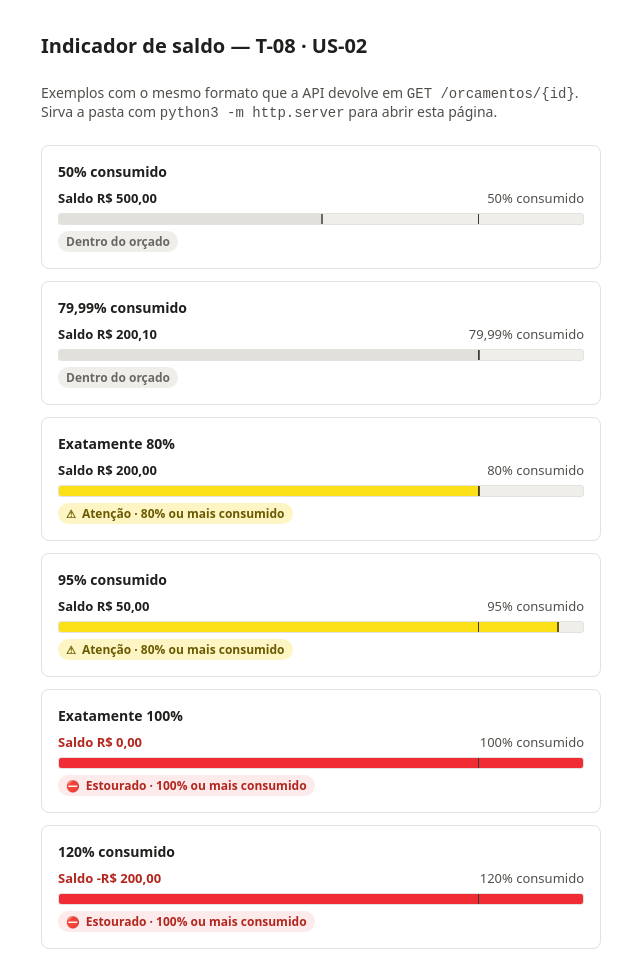
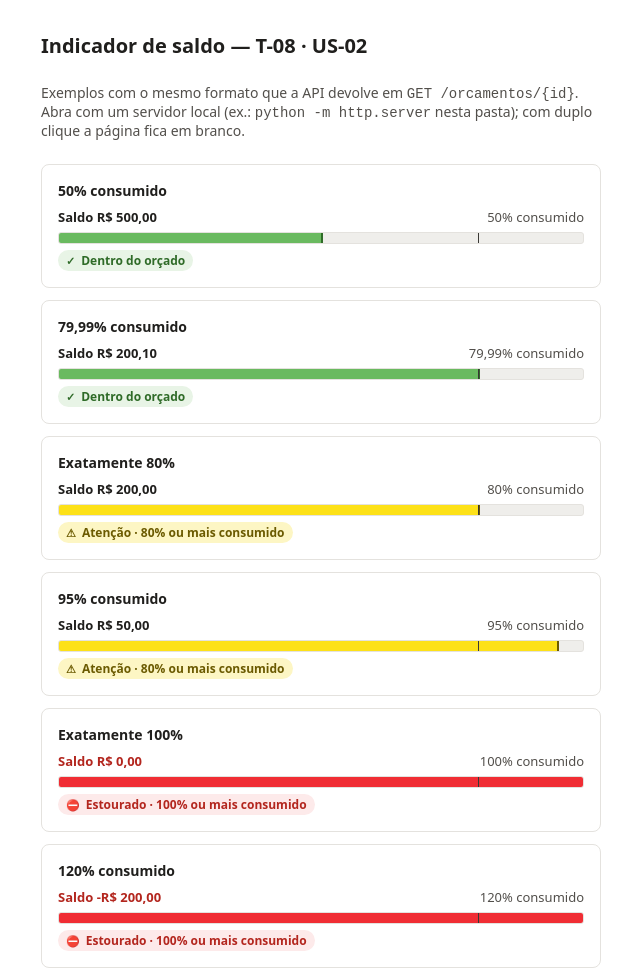
Before and after one commit to mmenegazgabi/Pratica-em-ES-MDCA, a plain HTML site: page Frontend/Financeiro/componentes/indicador-saldo.demo.html in a window 1280 px wide. Shown: the whole page, without its empty margins (319-959 px from the left). Drawn offline with Linux system fonts and the light colour scheme.

Commit message:
T-08 [US-02] cor neutra verde abaixo de 80%
Atende o criterio: < 80% verde, 80-99% amarelo, >= 100% vermelho

```diff
--- a/Frontend/Financeiro/componentes/indicador-saldo.css
+++ b/Frontend/Financeiro/componentes/indicador-saldo.css
@@ -1,16 +1,9 @@
-/* T-08 · US-02 — Indicador de saldo com alerta em 80% (amarelo) e 100% (vermelho).
-   Cores seguem os tokens de status do design system MDCA; os valores após a
-   vírgula são o fallback quando a página não carrega o design system. */
+/* T-08 · US-02 — Indicador de saldo.
+   Faixas: < 80% verde (neutra) · 80–99% amarelo (alerta) · ≥ 100% vermelho (crítica).
+   As cores vêm do JS (indicador-saldo.js → CORES) nas variáveis
+   --indicador-cor, --indicador-cor-texto e --indicador-cor-fundo. */
 
 .indicador-saldo {
-  --indicador-normal: var(--color-neutral-600, #6b6864);
-  --indicador-normal-fundo: var(--color-neutral-300, #e2e0dc);
-  --indicador-atencao: var(--status-pending, #fde118);
-  --indicador-atencao-texto: #6b5a00;
-  --indicador-atencao-fundo: #fdf6c4;
-  --indicador-estourado: var(--status-rejected, #f02d34);
-  --indicador-estourado-texto: #b3261e;
-  --indicador-estourado-fundo: #fdeaea;
   --indicador-trilho: var(--color-neutral-200, #efeeeb);
   --indicador-borda: var(--color-divider, #e4e2de);
 
@@ -48,8 +41,8 @@
 
 .indicador-saldo__preenchimento {
   height: 100%;
-  background: var(--indicador-normal-fundo);
-  border-right: 2px solid var(--indicador-normal);
+  background: var(--indicador-cor);
+  border-right: 2px solid var(--indicador-cor-texto);
   transition: width 0.2s ease;
 }
 
@@ -72,8 +65,8 @@
   border-radius: 999px;
   font-size: 12px;
   font-weight: 600;
-  color: var(--indicador-normal);
-  background: var(--indicador-trilho);
+  color: var(--indicador-cor-texto);
+  background: var(--indicador-cor-fundo);
 }
 
 .indicador-saldo__icone {
@@ -81,28 +74,6 @@
   line-height: 1;
 }
 
-/* — Atenção: 80% ou mais — */
-.indicador-saldo--atencao .indicador-saldo__preenchimento {
-  background: var(--indicador-atencao);
-  border-right-color: var(--indicador-atencao-texto);
+.indicador-saldo--estourado .indicador-saldo__saldo {
+  color: var(--indicador-cor-texto);
 }
-
-.indicador-saldo--atencao .indicador-saldo__alerta {
-  color: var(--indicador-atencao-texto);
-  background: var(--indicador-atencao-fundo);
-}
-
-/* — Estourado: 100% ou mais — */
-.indicador-saldo--estourado .indicador-saldo__preenchimento {
-  background: var(--indicador-estourado);
-  border-right-color: var(--indicador-estourado-texto);
-}
-
-.indicador-saldo--estourado .indicador-saldo__alerta {
-  color: var(--indicador-estourado-texto);
-  background: var(--indicador-estourado-fundo);
-}
-
-.indicador-saldo--estourado .indicador-saldo__saldo {
-  color: var(--indicador-estourado-texto);
-}
--- a/Frontend/Financeiro/componentes/indicador-saldo.demo.html
+++ b/Frontend/Financeiro/componentes/indicador-saldo.demo.html
@@ -18,7 +18,7 @@
   <main>
     <h1>Indicador de saldo — T-08 · US-02</h1>
     <p>Exemplos com o mesmo formato que a API devolve em <code>GET /orcamentos/{id}</code>.
-       Sirva a pasta com <code>python3 -m http.server</code> para abrir esta página.</p>
+       Abra com um servidor local (ex.: <code>python -m http.server</code> nesta pasta); com duplo clique a página fica em branco.</p>
     <div id="casos"></div>
   </main>
   <script type="module">
--- a/Frontend/Financeiro/componentes/indicador-saldo.js
+++ b/Frontend/Financeiro/componentes/indicador-saldo.js
@@ -1,8 +1,13 @@
 // T-08 · US-02 — Indicador de saldo com alerta em 80% e 100%.
 //
-// O componente só desenha: a regra dos limiares fica no backend
-// (Backend/Financeiro/alerta_saldo.py) e chega pronta no campo
-// `nivel_alerta` de GET /orcamentos/{id} e GET /orcamentos/projeto/{id}.
+// Faixas de cor (critérios de aceitação da T-08):
+//   consumo  < 80%        -> cor neutra  (verde)
+//   consumo 80% a 99,99%  -> cor de alerta (amarelo)
+//   consumo >= 100%       -> cor crítica (vermelho)
+//
+// A regra dos limiares fica no backend (Backend/Financeiro/alerta_saldo.py)
+// e chega pronta no campo `nivel_alerta` de GET /orcamentos/{id} e
+// GET /orcamentos/projeto/{id}. Este componente só converte o nível em cor.
 //
 // Uso:
 //   import { criarIndicadorSaldo } from "./componentes/indicador-saldo.js";
@@ -11,22 +16,60 @@
 //
 // Lembre de incluir também ./componentes/indicador-saldo.css na página.
 
-export const ALERTAS = {
-  normal: { rotulo: "Dentro do orçado", icone: "" },
-  atencao: { rotulo: "Atenção · 80% ou mais consumido", icone: "⚠" },
-  estourado: { rotulo: "Estourado · 100% ou mais consumido", icone: "⛔" },
-};
+// Cores do design system MDCA (tokens de status), com fallback em hexadecimal.
+export const CORES = Object.freeze({
+  neutra: Object.freeze({
+    nome: "neutra",
+    valor: "var(--status-approved, #6aba60)",
+    texto: "#2f6b28",
+    fundo: "#e8f4e6",
+  }),
+  alerta: Object.freeze({
+    nome: "alerta",
+    valor: "var(--status-pending, #fde118)",
+    texto: "#6b5a00",
+    fundo: "#fdf6c4",
+  }),
+  critica: Object.freeze({
+    nome: "critica",
+    valor: "var(--status-rejected, #f02d34)",
+    texto: "#b3261e",
+    fundo: "#fdeaea",
+  }),
+});
+
+export const FAIXAS = Object.freeze({
+  normal: Object.freeze({ cor: CORES.neutra, rotulo: "Dentro do orçado", icone: "✓" }),
+  atencao: Object.freeze({ cor: CORES.alerta, rotulo: "Atenção · 80% ou mais consumido", icone: "⚠" }),
+  estourado: Object.freeze({ cor: CORES.critica, rotulo: "Estourado · 100% ou mais consumido", icone: "⛔" }),
+});
 
 const brl = new Intl.NumberFormat("pt-BR", { style: "currency", currency: "BRL" });
 // A API já trunca em 2 casas; mostrar as 2 evita que 79,99% vire "80%".
 const pct = new Intl.NumberFormat("pt-BR", { maximumFractionDigits: 2 });
 
-export function descreverAlerta(nivel) {
-  return ALERTAS[nivel] ?? ALERTAS.normal;
+/**
+ * Calcula o que o indicador deve mostrar, sem tocar no DOM (testável no Node).
+ * @param {{saldo:number, percentual_consumido:number|null, nivel_alerta:string}} orcamento
+ */
+export function estadoIndicador(orcamento) {
+  const nivel = Object.hasOwn(FAIXAS, orcamento.nivel_alerta) ? orcamento.nivel_alerta : "normal";
+  const faixa = FAIXAS[nivel];
+  const percentual = orcamento.percentual_consumido;
+
+  return {
+    nivel,
+    cor: faixa.cor,
+    rotulo: faixa.rotulo,
+    icone: faixa.icone,
+    saldoTexto: `Saldo ${brl.format(orcamento.saldo)}`,
+    percentualTexto: percentual == null ? "— consumido" : `${pct.format(percentual)}% consumido`,
+    larguraBarra: `${Math.max(0, Math.min(100, percentual ?? 100))}%`,
+  };
 }
 
-function el(tag, classe, texto) {
-  const node = document.createElement(tag);
+function el(doc, tag, classe, texto) {
+  const node = doc.createElement(tag);
   if (classe) node.className = classe;
   if (texto !== undefined) node.textContent = texto;
   return node;
@@ -35,38 +78,37 @@ function el(tag, classe, texto) {
 /**
  * Cria o indicador a partir de um orçamento retornado pela API.
  * @param {{saldo:number, percentual_consumido:number|null, nivel_alerta:string}} orcamento
+ * @param {Document} [doc] documento onde criar os elementos (para testes)
  * @returns {HTMLElement}
  */
-export function criarIndicadorSaldo(orcamento) {
-  const nivel = ALERTAS[orcamento.nivel_alerta] ? orcamento.nivel_alerta : "normal";
-  const alerta = ALERTAS[nivel];
-  const percentual = orcamento.percentual_consumido;
-  const percentualTexto = percentual == null ? "—" : `${pct.format(percentual)}%`;
+export function criarIndicadorSaldo(orcamento, doc = globalThis.document) {
+  const estado = estadoIndicador(orcamento);
 
-  const raiz = el("div", `indicador-saldo indicador-saldo--${nivel}`);
-  raiz.dataset.nivel = nivel;
+  const raiz = el(doc, "div", `indicador-saldo indicador-saldo--${estado.nivel}`);
+  raiz.dataset.nivel = estado.nivel;
+  raiz.dataset.cor = estado.cor.nome;
+  raiz.style.setProperty("--indicador-cor", estado.cor.valor);
+  raiz.style.setProperty("--indicador-cor-texto", estado.cor.texto);
+  raiz.style.setProperty("--indicador-cor-fundo", estado.cor.fundo);
 
-  const valores = el("div", "indicador-saldo__valores");
+  const valores = el(doc, "div", "indicador-saldo__valores");
   valores.append(
-    el("span", "indicador-saldo__saldo", `Saldo ${brl.format(orcamento.saldo)}`),
-    el("span", "indicador-saldo__percentual", `${percentualTexto} consumido`),
+    el(doc, "span", "indicador-saldo__saldo", estado.saldoTexto),
+    el(doc, "span", "indicador-saldo__percentual", estado.percentualTexto),
   );
 
   // A barra é decorativa; a informação para leitor de tela está no texto.
-  const barra = el("div", "indicador-saldo__barra");
+  const barra = el(doc, "div", "indicador-saldo__barra");
   barra.setAttribute("aria-hidden", "true");
-  const preenchimento = el("div", "indicador-saldo__preenchimento");
-  preenchimento.style.width = `${Math.max(0, Math.min(100, percentual ?? 100))}%`;
-  barra.append(preenchimento, el("div", "indicador-saldo__marca"));
+  const preenchimento = el(doc, "div", "indicador-saldo__preenchimento");
+  preenchimento.style.width = estado.larguraBarra;
+  barra.append(preenchimento, el(doc, "div", "indicador-saldo__marca"));
 
   // O alerta não depende só da cor: tem ícone e texto.
-  const etiqueta = el("span", "indicador-saldo__alerta");
-  if (alerta.icone) {
-    const icone = el("span", "indicador-saldo__icone", alerta.icone);
-    icone.setAttribute("aria-hidden", "true");
-    etiqueta.append(icone);
-  }
-  etiqueta.append(document.createTextNode(alerta.rotulo));
+  const etiqueta = el(doc, "span", "indicador-saldo__alerta");
+  const icone = el(doc, "span", "indicador-saldo__icone", estado.icone);
+  icone.setAttribute("aria-hidden", "true");
+  etiqueta.append(icone, el(doc, "span", "indicador-saldo__rotulo", estado.rotulo));
 
   raiz.append(valores, barra, etiqueta);
   return raiz;
```
